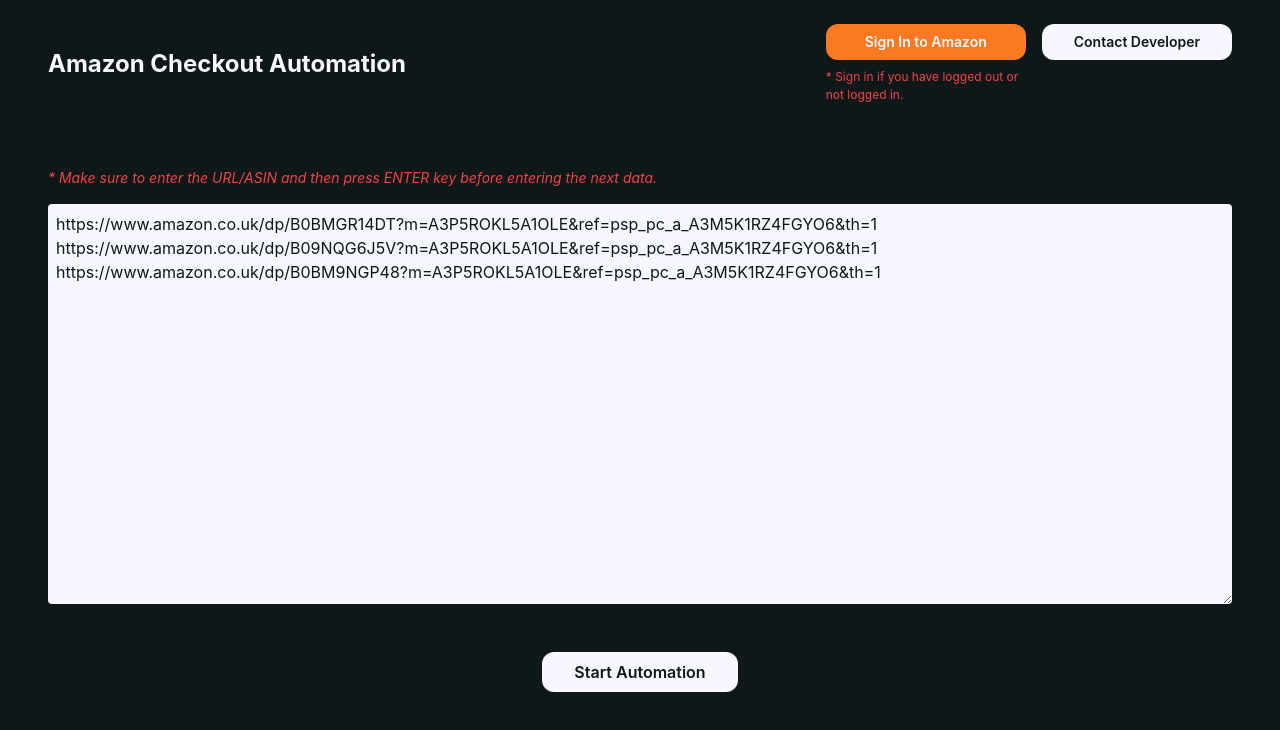
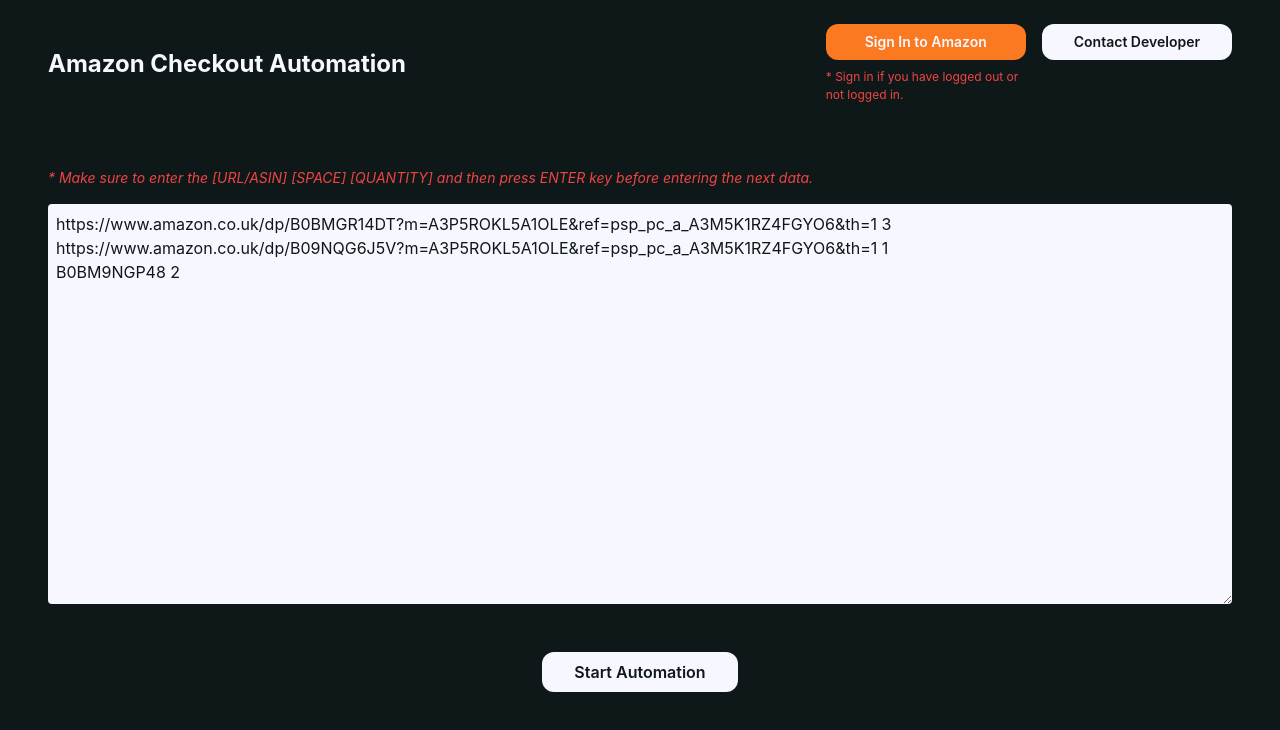
Before and after one commit to chanpreet3000/amazon-checkout-automation, a React (Create React App) app in the folder frontend/: page / in a window 1280 px wide. Shown: the top 730 px of the page. Built offline with nearby package versions, Linux system fonts and the light colour scheme; the HTML template or start-up script is replaced by a standard one.

Commit message:
Added input support for quantities

```diff
--- a/frontend/src/Home.jsx
+++ b/frontend/src/Home.jsx
@@ -2,43 +2,77 @@
 import UrlCards from "./UrlCards";
 
 const Home = () => {
-  const [textAreaValue, setTextAreaValue] = useState(`https://www.amazon.co.uk/dp/B0BMGR14DT?m=A3P5ROKL5A1OLE&ref=psp_pc_a_A3M5K1RZ4FGYO6&th=1
-https://www.amazon.co.uk/dp/B09NQG6J5V?m=A3P5ROKL5A1OLE&ref=psp_pc_a_A3M5K1RZ4FGYO6&th=1
-https://www.amazon.co.uk/dp/B0BM9NGP48?m=A3P5ROKL5A1OLE&ref=psp_pc_a_A3M5K1RZ4FGYO6&th=1`);
-  const [urls, setUrls] = useState([]);
+  const [textAreaValue, setTextAreaValue] = useState(`https://www.amazon.co.uk/dp/B0BMGR14DT?m=A3P5ROKL5A1OLE&ref=psp_pc_a_A3M5K1RZ4FGYO6&th=1 3
+https://www.amazon.co.uk/dp/B09NQG6J5V?m=A3P5ROKL5A1OLE&ref=psp_pc_a_A3M5K1RZ4FGYO6&th=1 1
+B0BM9NGP48 2`);
+  const [urlsData, setUrlsData] = useState([]);
   const [isInputEntered, setIsInputEntered] = useState(false);
+  const [error, setError] = useState(null);
 
   const handleStartAutomation = () => {
-    if (!textAreaValue) {
-      alert('Please enter some valid data!');
-    } else {
+    if (!textAreaValue.trim()) {
+      setError('Please enter some valid data!');
+      return;
+    }
+
+    const lines = textAreaValue.split("\n");
+    const parsedUrls = [];
+    let hasError = false;
+
+    lines.forEach((line, index) => {
+      const [url, quantity] = line.trim().split(/\s+/);
+      if (!url || !quantity) {
+        setError(`Invalid format at line ${index + 1}. Each line should contain a URL/ASIN followed by a space and then a quantity.`);
+        hasError = true;
+        return;
+      }
+
+      const parsedQuantity = parseInt(quantity, 10);
+      if (isNaN(parsedQuantity)) {
+        setError(`Invalid quantity at line ${index + 1}. Quantity should be a number.`);
+        hasError = true;
+        return;
+      }
+
+      parsedUrls.push({url, quantity: parsedQuantity});
+    });
+
+    if (!hasError) {
+      setUrlsData(parsedUrls);
       setIsInputEntered(true);
-      const urls = textAreaValue.split("\n");
-      setUrls(urls);
+      setError(null);
     }
-  }
+  };
 
   return (
     <div className="text-soft-white mt-16">
-      {!isInputEntered ?
+      {!isInputEntered ? (
         <div className="flex flex-col gap-4">
           <div className="text-sm text-red-500 italic">
-            * Make sure to enter the URL/ASIN and then press ENTER key before entering the next data.
+            * Make sure to enter the [URL/ASIN] [SPACE] [QUANTITY] and then press ENTER key before entering the next
+            data.
           </div>
-          <textarea onChange={(e) => setTextAreaValue(e.target.value)} value={textAreaValue}
-                    className="text-deep-black bg-soft-white rounded p-2 h-[400px] w-full"
-                    placeholder={`Eg:\nhttps://amazon.co.uk/dp/B09NWDMFJK\nB09NWDMFJK`}/>
+          <textarea
+            onChange={(e) => setTextAreaValue(e.target.value)}
+            value={textAreaValue}
+            className="text-deep-black bg-soft-white rounded p-2 h-[400px] w-full"
+            placeholder={`Eg:\nhttps://amazon.co.uk/dp/B09NWDMFJK 2\nB09NWDMFJK 1`}
+          />
+          {error && <div className="text-red-500">{error}</div>}
           <div className="flex justify-center mt-8">
-            <button onClick={handleStartAutomation}
-                    className="bg-soft-white text-deep-black py-2 px-8 rounded-xl font-semibold ">
+            <button
+              onClick={handleStartAutomation}
+              className="bg-soft-white text-deep-black py-2 px-8 rounded-xl font-semibold"
+            >
               Start Automation
             </button>
           </div>
         </div>
-        :
-        <UrlCards urls={urls}/>
-      }
+      ) : (
+        <UrlCards urls={urlsData}/>
+      )}
     </div>
-  )
-}
+  );
+};
+
 export default Home;
--- a/frontend/src/UrlCards.js
+++ b/frontend/src/UrlCards.js
@@ -5,7 +5,7 @@
 import {Link} from "react-router-dom";
 
 const ProcessedUrlCard = ({index, item}) => {
-  const [qtyValue, setQtyValue] = useState(item.quantity_options[0]?.value);
+  const [qtyValue, setQtyValue] = useState(item.defaultQuantity.toString());
   const [frequencyValue, setFrequencyValue] = useState(item.frequency_options[0]?.value);
 
   return (
@@ -94,11 +94,32 @@
   useEffect(() => {
     const fetchData = async () => {
       setIsFetching(true);
-      for (const url of urls) {
-        await axiosApi.post('/process_url', {url})
-          .then(response => {
-            setData((prevData) => [...prevData, response.data]);
-          })
+      for (const urlObj of urls) {
+        const response = await axiosApi.post('/process_url', {url: urlObj.url});
+        const processedData = response.data;
+
+        const maxQuantity = processedData.quantity_options && processedData.quantity_options.length > 0
+          ? Math.max(...processedData.quantity_options.map(option => parseInt(option.value)))
+          : 1;
+
+        // Calculate how many objects we need to create
+        const fullObjects = Math.floor(urlObj.quantity / maxQuantity);
+        const remainder = urlObj.quantity % maxQuantity;
+
+        setData((prevData) => {
+          const newData = [...prevData];
+          // Create full quantity objects
+          for (let i = 0; i < fullObjects; i++) {
+            newData.push({...processedData, defaultQuantity: maxQuantity});
+          }
+
+          // Create remainder object if needed
+          if (remainder > 0) {
+            newData.push({...processedData, defaultQuantity: remainder});
+          }
+          return newData;
+        })
+
       }
       setIsFetching(false);
     };
```
